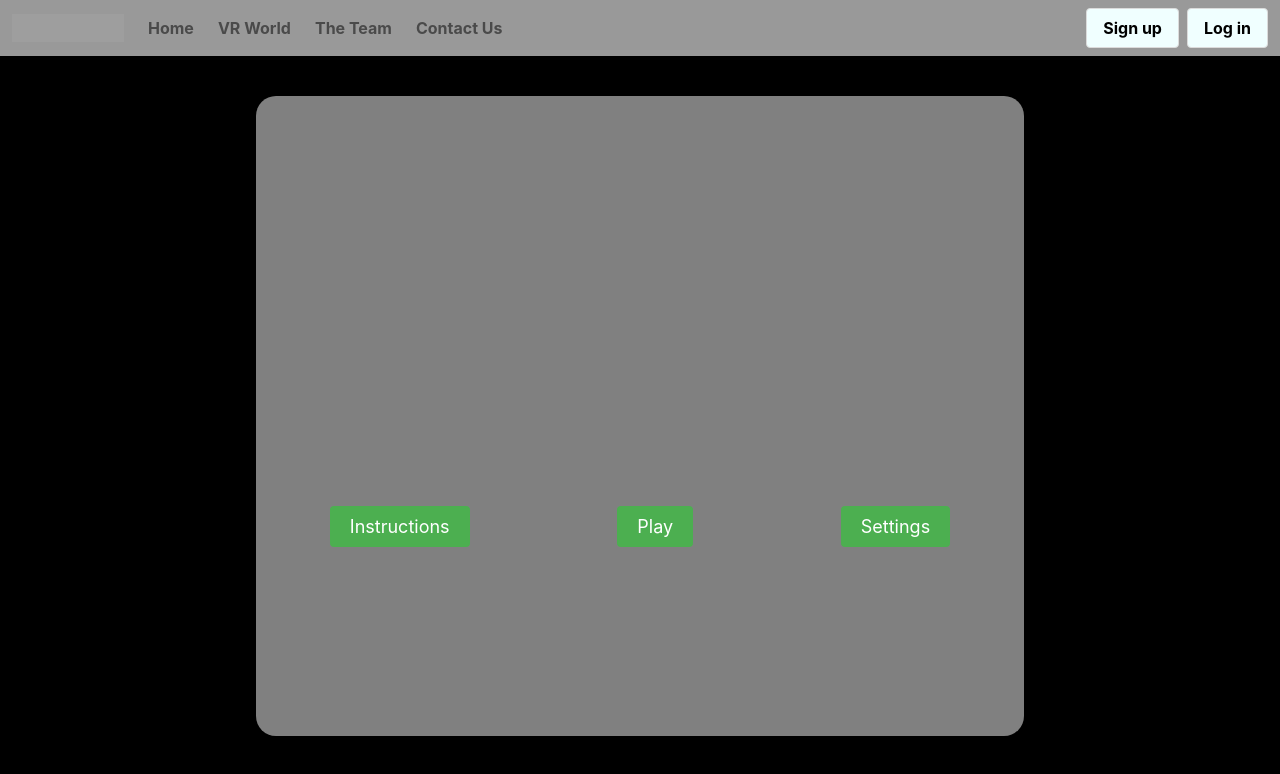
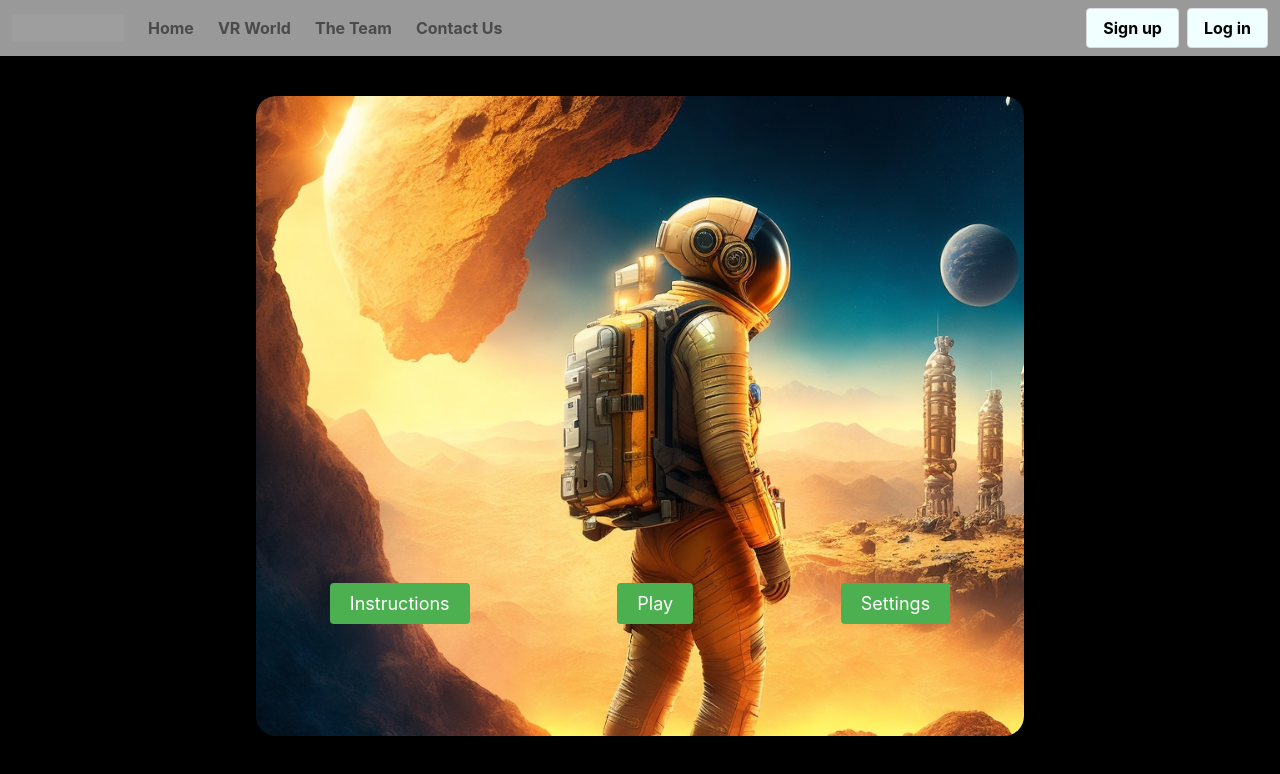
Before and after one commit to SSHSRN/InfinityWebb, a React (Create React App) app in the folder frontend/: page /survival in a window 1280 px wide. Shown: the top 774 px of the page. Built offline with nearby package versions, Linux system fonts and the light colour scheme; grey boxes are pictures that could not be loaded.

Commit message:
feat: added styles to survival game
Signed-off-by: Srihari <sshsrn@gmail.com>

```diff
--- a/frontend/src/components/PlanetSurvival.css
+++ b/frontend/src/components/PlanetSurvival.css
@@ -9,7 +9,7 @@
     position: relative;
     width: 60%;
     height: 80vh;
-    background-color: rgba(255, 255, 255, 0.5);
+    background-image: url("../../public/assets/home.jpg");
     background-size: cover;
     background-repeat: no-repeat;
     margin-top: 5vh !important;
@@ -22,7 +22,7 @@
     display: flex;
     align-items: center;
     justify-content: space-around;
-    padding-top: 30%;
+    padding-top: 50%;
 }
 
 .survivalGame__menu__item__button {
```
Also changed, not shown: frontend/public/assets/home.jpg (added).
